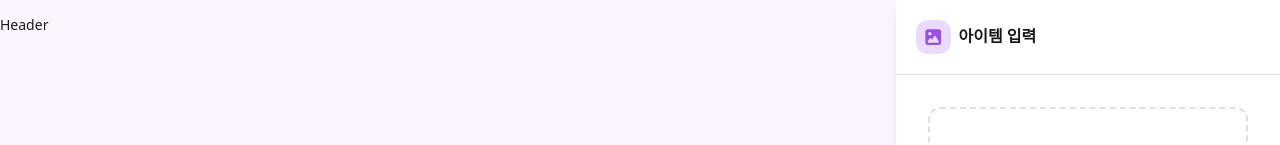
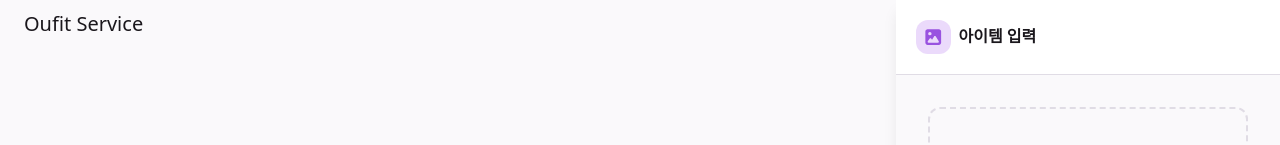
Before and after one commit to hui2650/project-outfit-service, a React (Vite) app in the folder outfit-front/: page / in a window 1280 px wide. Shown: the top 145 px of the page. Built offline with nearby package versions, Linux system fonts and the light colour scheme.

Commit message:
레이아웃 수정 header, appshell

```diff
--- a/outfit-front/src/components/layout/AppShell.jsx
+++ b/outfit-front/src/components/layout/AppShell.jsx
@@ -1,17 +1,17 @@
 // 레이아웃만 2컬럼 그리드
 
-import React from "react";
+import React from 'react'
 
 const AppShell = ({ left, right }) => {
   return (
-    <div className=" h-screen flex justify-between relative mx-auto bg-purple-50 shadow">
+    <div className=" h-screen flex justify-between relative mx-auto shadow">
       {/* 메인 2패널 */}
       <div className="flex-1 flex justify-center items-center overflow-hidden relative">
         {left}
       </div>
-      <div className="h-full bg-white">{right}</div>
+      <div className="h-full">{right}</div>
     </div>
-  );
-};
+  )
+}
 
-export default AppShell;
+export default AppShell
--- a/outfit-front/src/components/layout/Header.jsx
+++ b/outfit-front/src/components/layout/Header.jsx
@@ -1,11 +1,11 @@
-import React from "react";
+import React from 'react'
 
 const Header = () => {
   return (
-    <header className="fixed left-0 top-0  w-full h-12 z-50 flex items-center">
-      Header
+    <header className="fixed left-0 top-0  w-full h-12 flex items-center px-6">
+      <h1 className="text-xl text-foreground text-bold">Oufit Service</h1>
     </header>
-  );
-};
+  )
+}
 
-export default Header;
+export default Header
```
